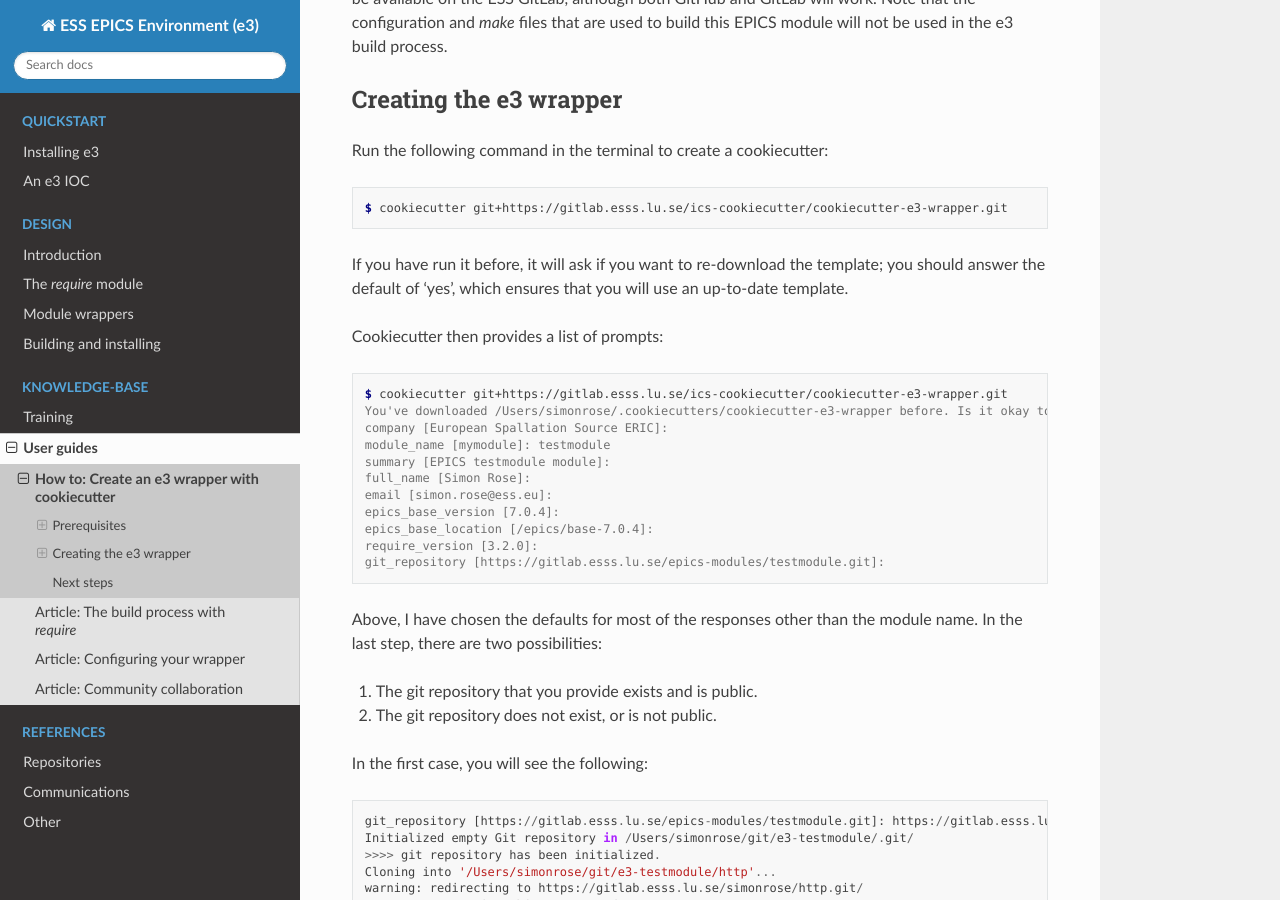
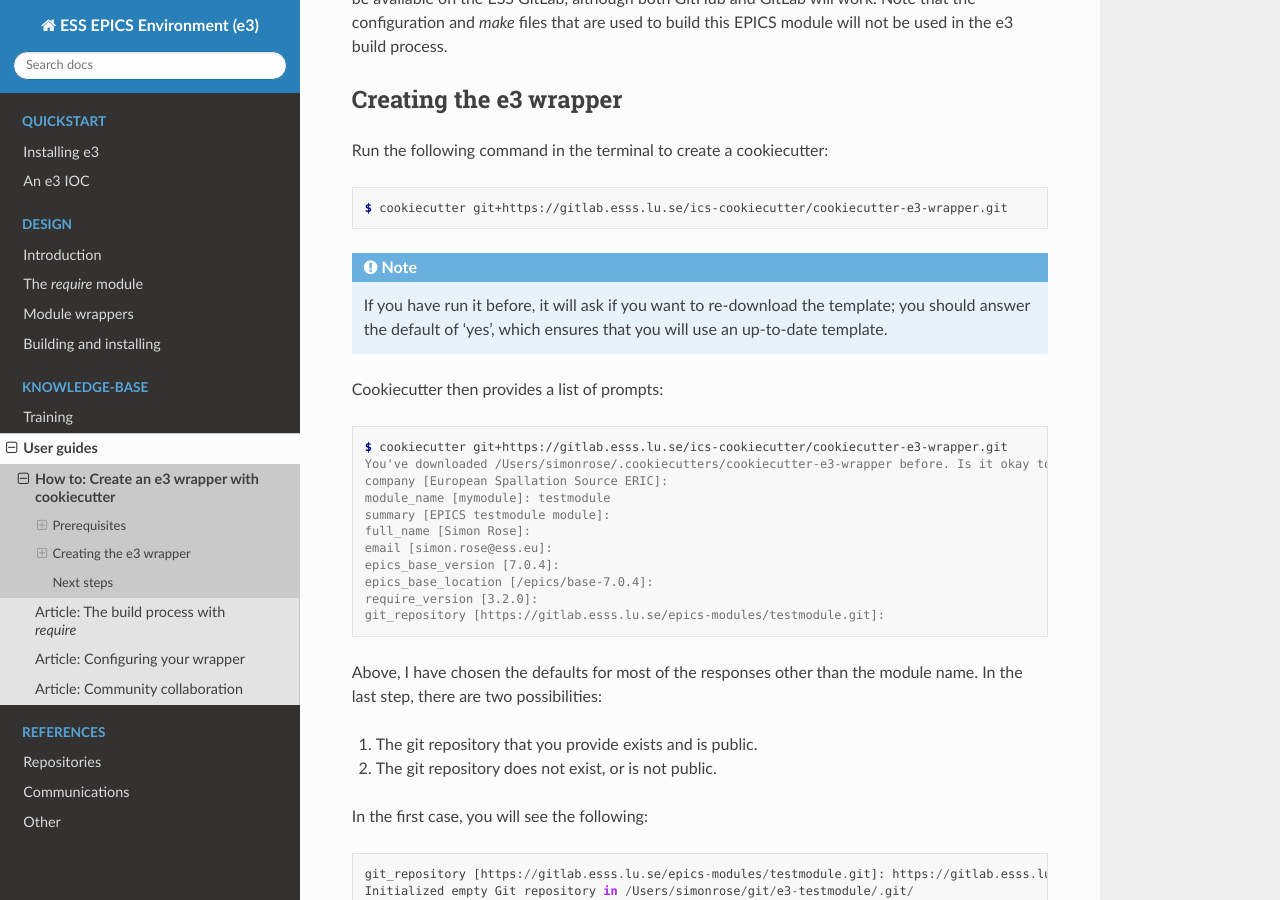
Before and after one commit to ttkorhonen/e3pages, a Sphinx documentation site: the page built from docs/kb/guide/articles/4_cookiecutter_module.md, in a window 1280 px wide and 900 px high, scrolled down 936 px. Built offline with Sphinx 7.4.7 and the Read the Docs theme 2.0.0, drawn with Linux system fonts in a browser that asks for light colours.

Commit message:
Make paragraph a note block

````diff
--- a/docs/kb/guide/articles/4_cookiecutter_module.md
+++ b/docs/kb/guide/articles/4_cookiecutter_module.md
@@ -36,7 +36,9 @@ Run the following command in the terminal to create a cookiecutter:
 $ cookiecutter git+https://gitlab.esss.lu.se/ics-cookiecutter/cookiecutter-e3-wrapper.git
 ```
 
+:::{note}
 If you have run it before, it will ask if you want to re-download the template; you should answer the default of 'yes', which ensures that you will use an up-to-date template.
+:::
 
 Cookiecutter then provides a list of prompts:
 
````
